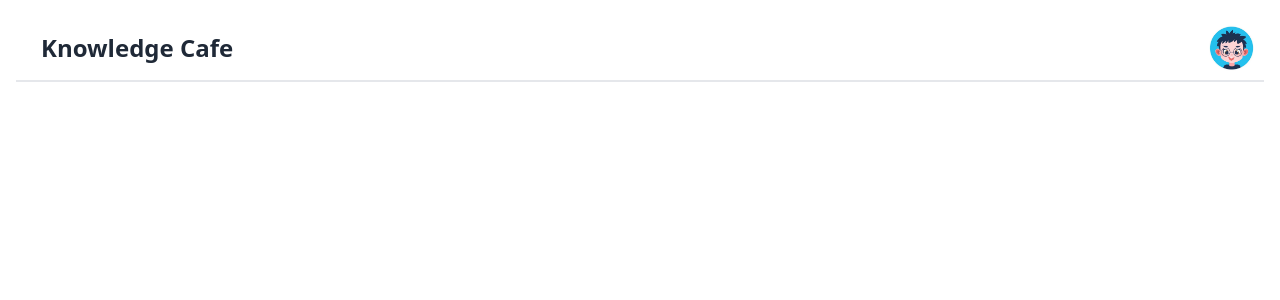
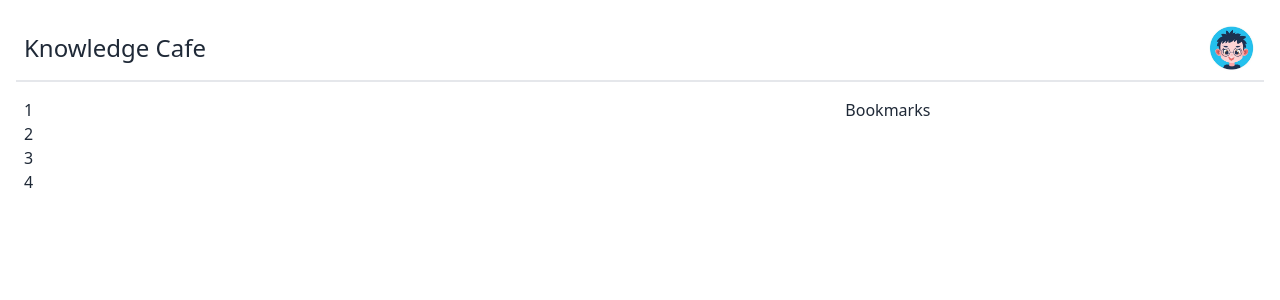
Before and after one commit to Shimul-Zahan/knowledge-cafe-blogging-site-with-react, a React (Vite) app: page / in a window 1280 px wide. Shown: the top 300 px of the page. Built offline with nearby package versions, Linux system fonts and the light colour scheme.

Commit message:
create components and fetch data from public

```diff
--- /dev/null
+++ b/public/blogs.json
@@ -0,0 +1,55 @@
+[
+    {
+        "id": 1,
+        "cover": "https://i.ibb.co/84Zfw2n/1.jpg",
+        "title": "Top 10 ES6 Features You Must Know",
+        "author_img": "https://i.ibb.co/VvLNdLL/boy1.png",
+        "author": "Hamza Sohail",
+        "posted_date": "September 15, 2023",
+        "reading_time": 5,
+        "hashtags": [
+            "beginners",
+            "es6"
+        ]
+    },
+    {
+        "id": 2,
+        "cover": "https://i.ibb.co/6N2dgnZ/2.png",
+        "title": "JavaScript Objects for Absolute Beginners: A Fun Introduction",
+        "author_img": "https://i.ibb.co/7rFSJx5/girl1.jpg",
+        "author": "Sajal Ali",
+        "posted_date": "August 28, 2023",
+        "reading_time": 4,
+        "hashtags": [
+            "javascript",
+            "coding",
+            "dev"
+        ]
+    },
+    {
+        "id": 3,
+        "cover": "https://i.ibb.co/RzGzcPg/3.png",
+        "title": "Component lifecycle in React — Class component vs Functional component",
+        "author_img": "https://i.ibb.co/vwGwnhT/boy2.jpg",
+        "author": "Feroze Khan",
+        "posted_date": "July 10, 2023",
+        "reading_time": 10,
+        "hashtags": [
+            "mid_level",
+            "react"
+        ]
+    },
+    {
+        "id": 4,
+        "cover": "https://i.ibb.co/vvTfkcv/4.jpg",
+        "title": "Free images and resources collection for website",
+        "author_img": "https://i.ibb.co/Sn7zB4q/girl2.jpg",
+        "author": "Anmol Baloch",
+        "posted_date": "June 5, 2023",
+        "reading_time": 9,
+        "hashtags": [
+            "development",
+            "resources"
+        ]
+    }
+]
--- a/src/App.jsx
+++ b/src/App.jsx
@@ -1,4 +1,6 @@
 import './App.css'
+import Blogs from './Components/Blogs/Blogs'
+import Bookmarks from './Components/Bookmarks/Bookmarks'
 import Header from './Components/Header/Header'
 
 function App() {
@@ -7,6 +9,10 @@ function App() {
     <>
       <div className='container mx-auto py-4 px-4'>
         <Header />
+        <div className='flex justify-between flex-col md:flex-row lg:flex-row pt-4 px-2'>
+          <Blogs />
+          <Bookmarks />
+        </div>
       </div>
     </>
   )
--- /dev/null
+++ b/src/Components/Blog/Blog.jsx
@@ -0,0 +1,9 @@
+import React from 'react'
+
+const Blog = ({blog}) => {
+  return (
+    <div>{ blog.id }</div>
+  )
+}
+
+export default Blog
--- /dev/null
+++ b/src/Components/Blogs/Blogs.jsx
@@ -0,0 +1,29 @@
+import React, { useEffect, useState } from 'react'
+import Blog from '../Blog/Blog'
+
+const Blogs = () => {
+
+    const [blogs, setBlogs] = useState([]);
+
+    useEffect(() => {
+        fetch('blogs.json')
+            .then(res => res.json())
+            .then(data => setBlogs(data));
+    }, [])
+
+
+    return (
+        <div>
+            {
+                blogs.map(blog => <Blog
+
+                    key={blog.id}
+                    blog={blog}
+
+                />)
+            }
+        </div>
+    )
+}
+
+export default Blogs
--- /dev/null
+++ b/src/Components/Bookmarks/Bookmarks.jsx
@@ -0,0 +1,9 @@
+import React from 'react'
+
+const Bookmarks = () => {
+  return (
+    <div className='w-full md:w-1/3 '>Bookmarks</div>
+  )
+}
+
+export default Bookmarks
--- a/src/Components/Header/Header.jsx
+++ b/src/Components/Header/Header.jsx
@@ -5,7 +5,7 @@ const Header = () => {
     return (
         <div className="navbar border-b-2">
             <div className="flex-1">
-                <a className="btn btn-ghost normal-case text-2xl">Knowledge Cafe</a>
+                <a className="normal-case text-2xl">Knowledge Cafe</a>
             </div>
             <div className="flex-none">
                 <label tabIndex={0} className="btn btn-ghost btn-circle avatar">
```
